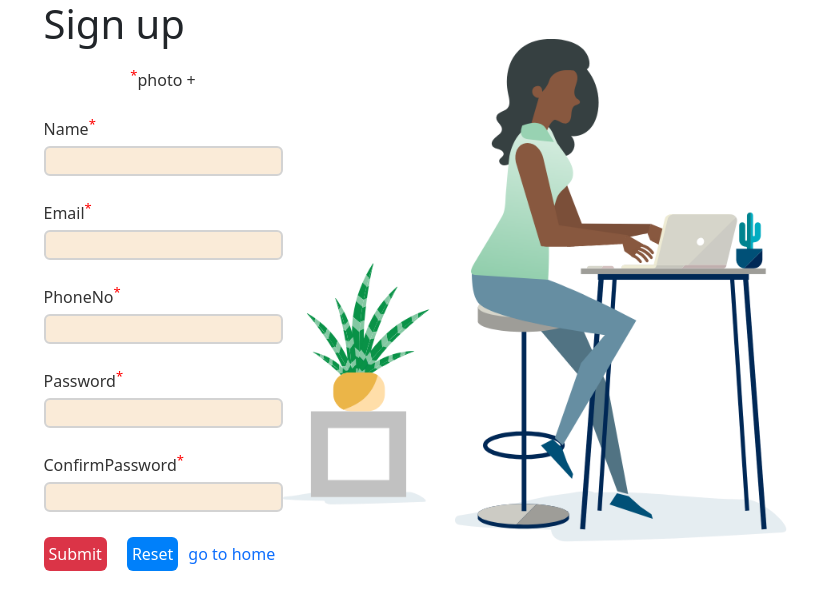
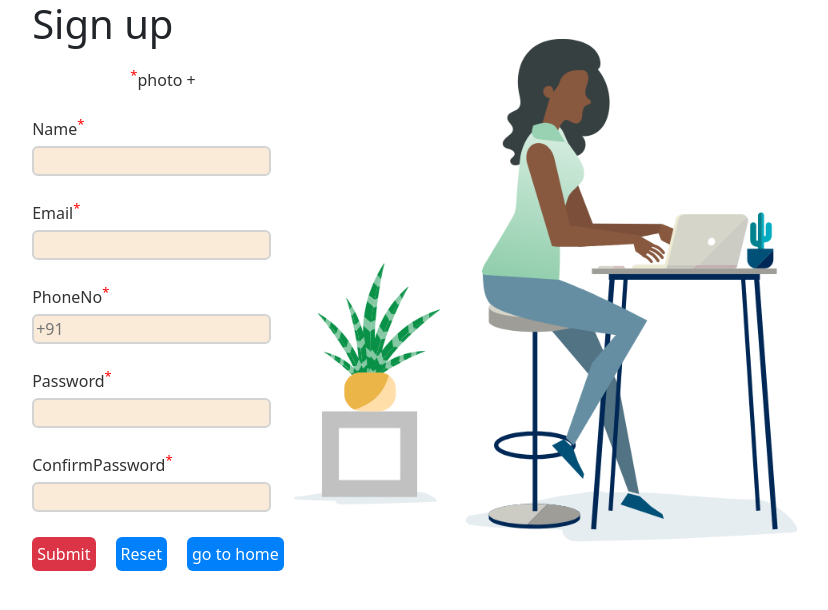
Before and after one commit to Vijay-Thumar/Practical-8-StateManagement, a React (Create React App) app: page / in a window 1280 px wide. Shown: the top 610 px of the page, without its empty margins (162-990 px from the left). Built offline with nearby package versions, Linux system fonts and the light colour scheme.

Commit message:
final push for review

```diff
--- a/package.json
+++ b/package.json
@@ -3,12 +3,14 @@
   "version": "0.1.0",
   "private": true,
   "dependencies": {
+    "@material-ui/core": "^4.12.3",
     "@testing-library/jest-dom": "^5.16.2",
     "@testing-library/react": "^12.1.3",
     "@testing-library/user-event": "^13.5.0",
     "antd": "^4.19.1",
     "formik": "^2.2.9",
     "formik-file-and-image-input": "0.0.6",
+    "gh-pages": "^3.2.3",
     "history": "^5.3.0",
     "react": "^17.0.2",
     "react-dom": "^17.0.2",
@@ -22,6 +24,8 @@
     "yup": "^0.32.11"
   },
   "scripts": {
+    "predeploy": "npm run build",
+   "deploy": "gh-pages -d build",
     "start": "react-scripts start",
     "build": "react-scripts build",
     "test": "react-scripts test",
--- a/src/component/Home.js
+++ b/src/component/Home.js
@@ -41,18 +41,18 @@ class Home extends React.Component {
 
                         <div className={`${homecss.flex_div1}`}>
                             <b>User image:</b><br />
-                            <img className={`${homecss.user_image}`} src={this.props.uimage} alt='User image'></img><br />
+                            <img className={`${homecss.user_image}`} src={this.props.uimage} alt='User_avatar'></img><br />
                         </div>
 
                         <div className={`${homecss.flex_div2}`}>
-                            <b>User name:</b><br/>
-                            {this.props.uname ? <i><u>{this.props.uname}</u></i> : <i><u>Name not found</u></i>}<br/>
+                            <b>User name:</b><br />
+                            {this.props.uname ? <i><u>{this.props.uname}</u></i> : <i><u>Name not found</u></i>}<br />
 
-                            <b>User email:</b><br/>
-                            {this.props.uemail ? <i><u>{this.props.uemail}</u></i> : <i><u>Email not found</u></i> }<br/>
+                            <b>User email:</b><br />
+                            {this.props.uemail ? <i><u>{this.props.uemail}</u></i> : <i><u>Email not found</u></i>}<br />
 
-                            <b>User Phone:</b><br/>
-                            {this.props.uphone ? <i><u>{this.props.uphone}</u></i> : <i><u>Phone not found</u></i>}<br/>
+                            <b>User Phone:</b><br />
+                            {this.props.uphone ? <i><u>{this.props.uphone}</u></i> : <i><u>Phone not found</u></i>}<br />
                         </div>
 
                     </div>
--- a/src/component/Signup2.js
+++ b/src/component/Signup2.js
@@ -6,6 +6,8 @@ import { Formik, Form, Field, ErrorMessage } from "formik";
 import { connect } from 'react-redux';
 import * as Yup from "yup";
 import { Link, Navigate } from "react-router-dom";
+import Tooltip from "@material-ui/core/Tooltip";
+
 
 let signupPayload = {
   image: null,
@@ -21,6 +23,7 @@ class Signup2 extends React.Component {
     super(props);
     this.state = {
       isSubmited: false,
+      isPhotoUploaded: false,
     }
   }
 
@@ -38,12 +41,14 @@ class Signup2 extends React.Component {
         .required('Required *'),
 
       phone: Yup.string()
-        .max(10, 'Please enter valid phone number *')
+        .max(10, 'Maximum 10 10 digits *')
         .min(10, 'Number must be 10 digits *')
         .required('Required *'),
 
       password: Yup.string()
-        .required('Required *'),
+        .required('Required *')
+        .matches(/^(?=.*[A-Z])(?=.*[a-z])(?=.*[0-9])(?=.*[!@#$%^&*()]).{6,20}\S$/, 'Password Should be like: EX@mple.123abc'),
+
 
       confirmPassword: Yup.string()
         .oneOf([Yup.ref('password'), null], 'Password dosen\'t match *')
@@ -76,12 +81,12 @@ class Signup2 extends React.Component {
                 confirmPassword: "",
               }}
 
-              // validationSchema={validate}
+              validationSchema={validate}
 
               onSubmit={
                 values => {
                   console.log(values);
-                  this.props.storeSignupData(values);
+                  this.props.storeSignupData();
                   this.setState({ isSubmited: true });
                   console.log('data from store : \n' + this.props.uname + '\n' + this.props.uemail + '\n' + this.props.uphone + '\n' + this.props.upass + '\n' + this.props.ucpass);
                   const imgBlob = URL.createObjectURL(values.image);
@@ -98,37 +103,41 @@ class Signup2 extends React.Component {
                   <Form >
                     <h1>Sign up</h1>
 
-
                     <div className={`${styles.upload_img}`}>
                       <input type='file' name="image" id="image" hidden onChange={(event) => {
                         setFieldValue('image', event.target.files[0]);
+                        console.log('event.target.files[0]: ' + event.target.files[0].name);
+                        event.target.files[0].name ? this.setState({ isPhotoUploaded: true }) : this.setState({ isPhotoUploaded: false })
                       }} />
+                      {this.state.isPhotoUploaded && '!'}
+
                       <label htmlFor='image'><sup className={`${styles.required_field}`}>*</sup>photo +</label>
                       <br />
-                      {errors.image && touched.image ? <span className={`${styles.required_field}`}>
+                      {errors.image && touched.image ?
+                        <span className={`${styles.required_field}`}>
                           <ErrorMessage name="image" />
                         </span> : null}
                     </div>
 
-                    <label className={`${textcss.label_css}`}>Name<sup className={`${styles.required_field}`}>*</sup>  </label><br />
+                    <label className={`${textcss.label_css}`}>Name<sup className={`${styles.required_field}`}>*</sup></label><br />
                     <span className={`${textcss.text_field}`}> <Field name="name" type="text" /></span><br />
-                    {errors.name && touched.name ? <div className={`${textcss.formik_error}`}>{errors.name} </div> : null}
+                    <span className={`${textcss.formik_error}`}> <ErrorMessage name="name" /></span>
 
-                    <label className={`${textcss.label_css}`}>Email<sup className={`${styles.required_field}`}>*</sup>  </label><br />
+                    <label className={`${textcss.label_css}`}>Email<sup className={`${styles.required_field}`}>*</sup></label><br />
                     <span className={`${textcss.text_field}`}> <Field name="email" type="text" /></span><br />
-                    {errors.email && touched.email ? <div className={`${textcss.formik_error}`}>{errors.email} </div> : null}
+                    <span className={`${textcss.formik_error}`}> <ErrorMessage name="email" /></span>
 
-                    <label className={`${textcss.label_css}`}>PhoneNo<sup className={`${styles.required_field}`}>*</sup>  </label><br />
-                    <span className={`${textcss.text_field}`}> <Field name="phone" /></span><br />
-                    {errors.phone && touched.phone ? <div className={`${textcss.formik_error}`}>{errors.phone} </div> : null}
+                    <label className={`${textcss.label_css}`}>PhoneNo<sup className={`${styles.required_field}`}>*</sup></label><br />
+                    <span className={`${textcss.text_field}`}> <Field name="phone" type="number" placeholder='+91' /></span><br />
+                    <span className={`${textcss.formik_error}`}> <ErrorMessage name="phone" /></span>
 
-                    <label className={`${textcss.label_css}`}>Password<sup className={`${styles.required_field}`}>*</sup>  </label><br />
+                    <label className={`${textcss.label_css}`}>Password<sup className={`${styles.required_field}`}>*</sup></label><br />
                     <span className={`${textcss.text_field}`}> <Field type="password" name="password" /></span><br />
-                    {errors.password && touched.password ? <div className={`${textcss.formik_error}`}>{errors.password} </div> : null}
+                    <span className={`${textcss.formik_error}`}> <ErrorMessage name="password" /></span>
 
-                    <label className={`${textcss.label_css}`}>ConfirmPassword<sup className={`${styles.required_field}`}>*</sup>  </label><br />
+                    <label className={`${textcss.label_css}`}>ConfirmPassword<sup className={`${styles.required_field}`}>*</sup></label><br />
                     <span className={`${textcss.text_field}`}> <Field type="password" name="confirmPassword" /></span><br />
-                    {errors.confirmPassword && touched.confirmPassword ? <div className={`${textcss.formik_error}`}>{errors.confirmPassword} </div> : null}
+                    <span className={`${textcss.formik_error}`}> <ErrorMessage name="confirmPassword" /></span>
 
                     <button type="submit" className={`${styles.submit_button}`} >Submit</button>
                     {/* <button type="submit"><Link to='/home'>Submit2</Link></button> */}
@@ -140,10 +149,21 @@ class Signup2 extends React.Component {
                       console.log('data from store : \n' + this.props.uname + '\n' + this.props.uemail + '\n' + this.props.uphone + '\n' + this.props.upass + '\n' + this.props.ucpass);
                     }} >Reset</button>
 
+                    <Tooltip title="For testing purpose">
+
+                      <button className={`${styles.gohome_button}`}>
                         <Link to="/home">go to home</Link>
+                      </button>
+                    </Tooltip>
+
+
+
                     {this.state.isSubmited ? <Navigate to='/home' /> : null}
 
                   </Form>
+                  <div class="tooltip"><b>Hover over me</b>
+                    <span class="tooltiptext">Tooltip text</span>
+                  </div>
                 </div>
               )
               }
--- a/src/component/css/Signup.module.css
+++ b/src/component/css/Signup.module.css
@@ -54,3 +54,30 @@
   color: red;
   font-size: small;
 }
+
+a{
+  text-decoration: none;
+  color: white;
+}
+a:hover{
+  text-decoration: none;
+  color: white;
+}
+.gohome_button{
+  background-color: #0080fa;
+  color: white;
+  border: none;
+  border-radius: 6px;
+  margin: 0px 10px;
+  padding: 5px;
+}
+.user_image {
+  display: inline-block;
+  width: 150px;
+  height: 150px;
+  border-radius: 50%;
+
+  background-repeat: no-repeat;
+  background-position: center center;
+  background-size: cover;
+}
```
Also changed, not shown: 1 other file (tests, documents, lock files or other folders). Lines whose indentation alone changed are shown as unchanged.
